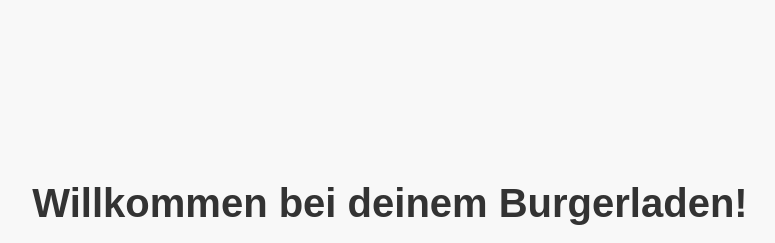
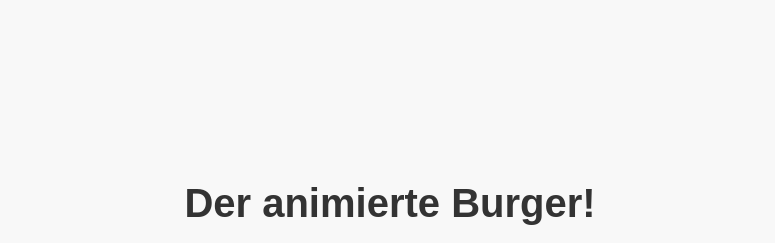
Before and after one commit to cemosan61/cemosan61.github.io, a plain HTML site: page index.html in a window 1280 px wide. Shown: the whole page, without its empty margins (250-1025 px from the left). Drawn offline with Linux system fonts and the light colour scheme.

Commit message:
again2 bug fix

```diff
--- a/index.html
+++ b/index.html
@@ -3,16 +3,19 @@
 <head>
     <meta charset="UTF-8">
     <meta name="viewport" content="width=device-width, initial-scale=1.0">
-    <title>Burgerladen</title>
+    <title>Burger Animation</title>
+    <!-- Verlinkung des Stylesheets -->
     <link rel="stylesheet" href="styles.css">
 </head>
 <body>
     <div class="container">
-        <h1>Willkommen bei deinem Burgerladen!</h1>
+        <h1>Der animierte Burger!</h1>
         <div id="burger-container">
             <div id="burger"></div>
         </div>
     </div>
+
+    <!-- Verlinkung des Scripts -->
     <script src="script.js"></script>
 </body>
 </html>
```
